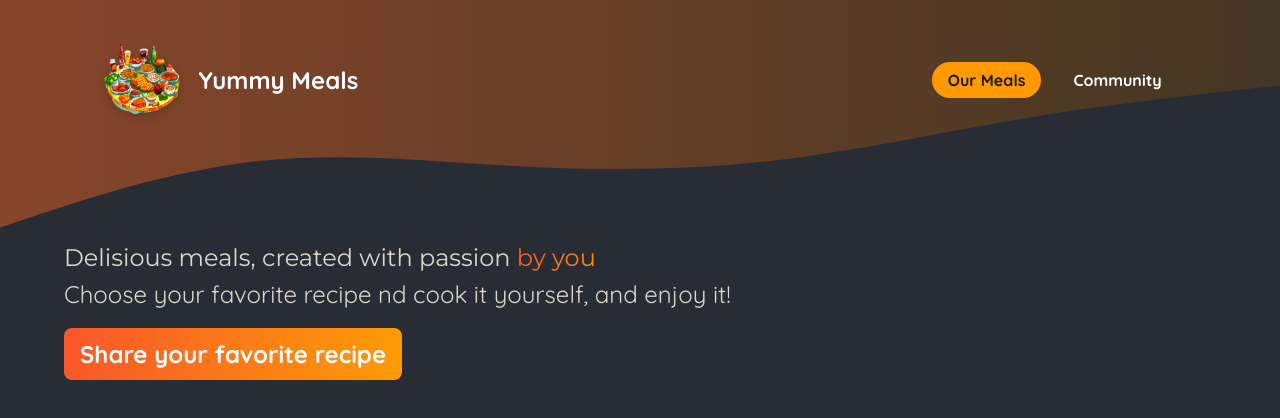
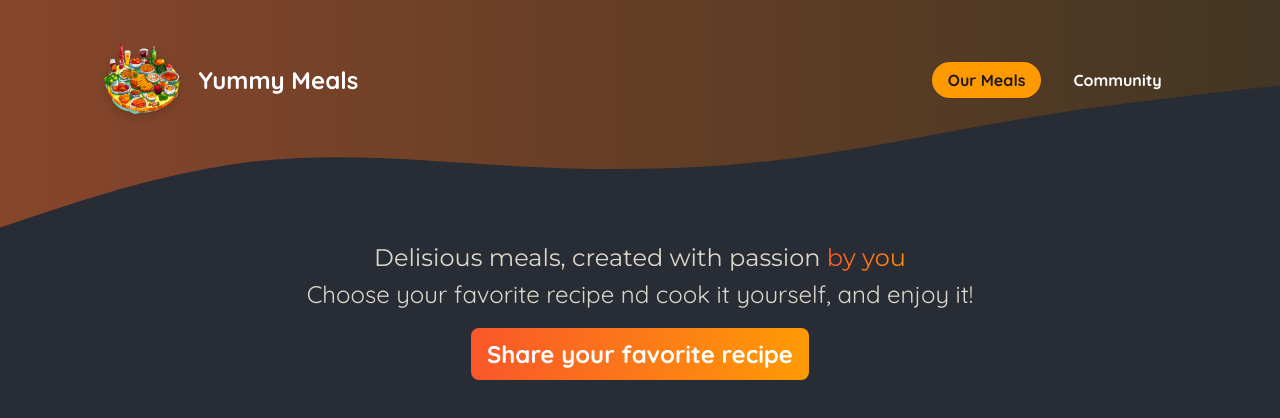
Before and after one commit to salmaassem-eng/Burger-Shop, a Next.js app: page /meals in a window 1280 px wide. Shown: the top 418 px of the page. Built offline with nearby package versions, Linux system fonts and the light colour scheme; no server answers; the database is empty.

Commit message:
change name

```diff
--- a/app/layout.js
+++ b/app/layout.js
@@ -2,7 +2,7 @@ import Header from './components/Header';
 import './globals.css';
 
 export const metadata = {
-  title: 'NextLevel Food',
+  title: 'Yummy Meals',
   description: 'Delicious meals, shared by a food-loving community.',
 };
 
--- a/app/meals/page.module.css
+++ b/app/meals/page.module.css
@@ -2,6 +2,7 @@
   gap: 3rem;
   margin: 5rem auto 5rem auto;
   width: 90%;
+  text-align: center;
   max-width: 75rem;
   color: #ddd6cb;
   font-size: 1.5rem;
```
